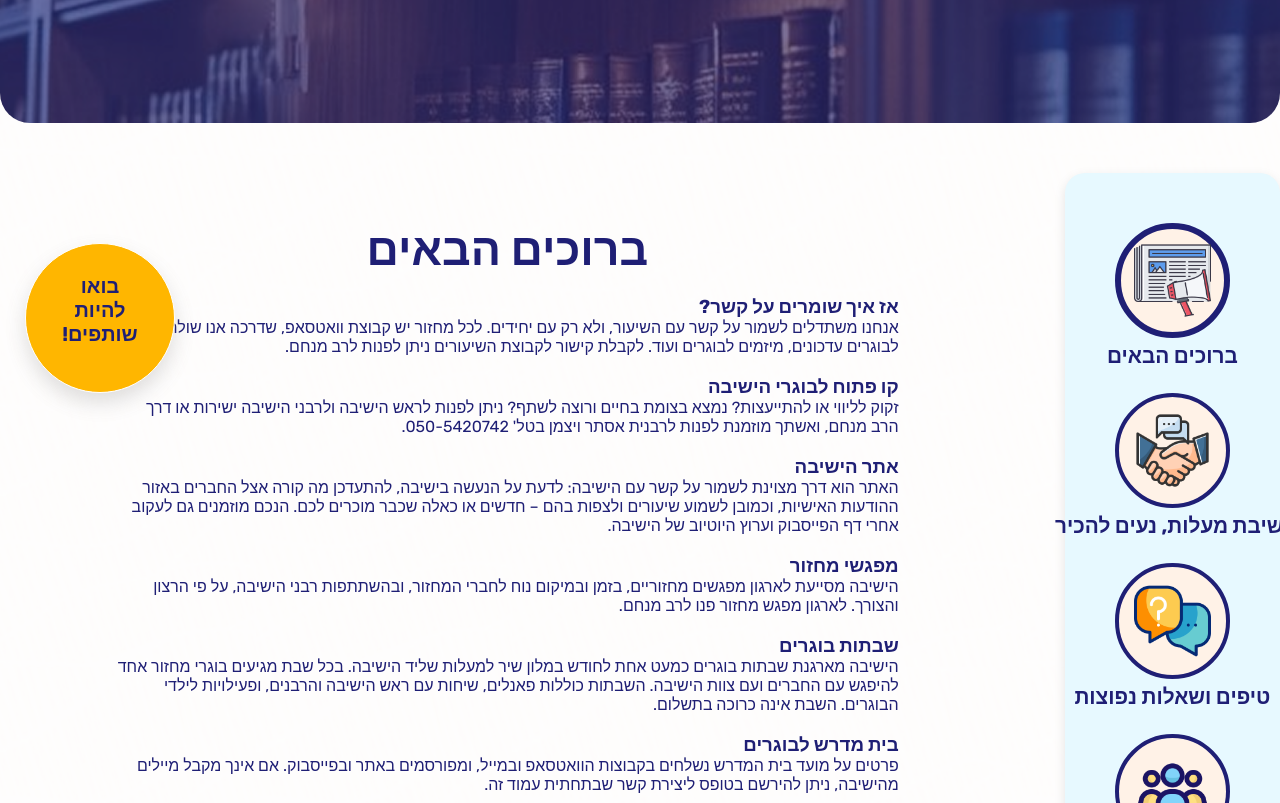
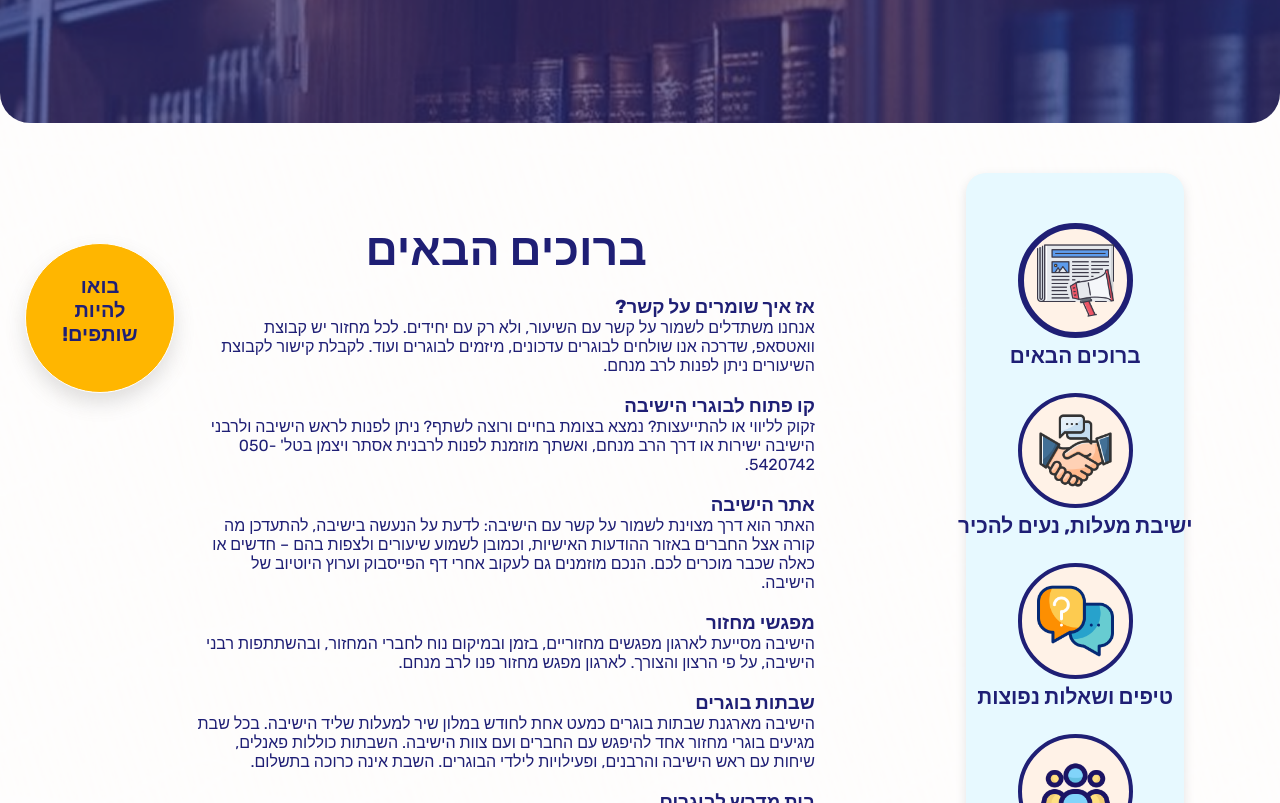
Before and after one commit to yesmalotmedia/yeshivat-malot, a React (Create React App) app: page /Shvushim in a window 1280 px wide. Shown: the part 357-1160 px from the top of the page. Built offline with nearby package versions, Linux system fonts and the light colour scheme; no server answers.

Commit message:
shvushim2 - team

```diff
--- a/src/components/SideMenu.js
+++ b/src/components/SideMenu.js
@@ -21,6 +21,7 @@ export default function SideMenu({
       alignItems: responsive("flex-start", "center", "center"),
       justifyContent: responsive("", "center", "center"),
       gap: 80,
+      flex: 1,
     },
     sideBtnContainer: {
       background: bgColors.lightAzure,
--- a/src/pages/shvushim/Shvushim.js
+++ b/src/pages/shvushim/Shvushim.js
@@ -16,7 +16,7 @@ export default function Shvushim() {
     container: {
       display: "flex",
       marginInline: "auto",
-      width: responsive("", "90%", "100%"),
+      width: responsive("85%", "90%", "100%"),
       flexDirection: responsive("", "column", "column"),
       alignItems: responsive("flex-start", "center", "center"),
       justifyContent: responsive("", "center", "center"),
@@ -27,6 +27,10 @@ export default function Shvushim() {
       marginTop: 10,
       color: colors.darkBlue,
       fontSize: "3.5vw",
+    },
+    contentWrapper: {
+      flex: "2", // שני שלישים מהרוחב
+      minWidth: "500px",
     },
   };
 
@@ -83,19 +87,20 @@ export default function Shvushim() {
           setActiveSection={setActiveSection}
         />
 
-        {/* אנימציית מעבר חלקה */}
+        <div style={styles.contentWrapper}>
           <AnimatePresence mode="wait">
             <motion.div
-            key={activeSection} // גורם לריענון האנימציה עם שינוי המקטע
-            initial={{ opacity: 0, y: 2 }} // אנימציה בהתחלה
-            animate={{ opacity: 1, y: 0 }} // אנימציה בכניסה
-            exit={{ opacity: 0, y: -2 }} // אנימציה ביציאה
-            transition={{ duration: 0.3 }} // משך המעבר
+              key={activeSection} // מרענן את האנימציה בעת החלפת מקטע
+              initial={{ opacity: 0, y: 2 }}
+              animate={{ opacity: 1, y: 0 }}
+              exit={{ opacity: 0, y: -2 }}
+              transition={{ duration: 0.3 }}
             >
               {activeComponent}
             </motion.div>
           </AnimatePresence>
         </div>
+      </div>
     </>
   );
 }
--- a/src/pages/shvushim/Team.js
+++ b/src/pages/shvushim/Team.js
@@ -1,68 +1,106 @@
 import React, { useContext } from "react";
 import { AppContext } from "../../App";
-import { col } from "framer-motion/m";
+import description from "../../data/description";
+import { object } from "framer-motion/m";
 
 export default function Team({ title, titleStyle }) {
-  const { colors } = useContext(AppContext);
+  const { colors, shadow } = useContext(AppContext);
 
   const styles = {
     container: {
       display: "flex",
       flexDirection: "column",
       alignItems: "center",
-      justifyContent: "center",
       width: "85%",
-      padding: 40,
       gap: 20,
       margin: "auto",
       marginTop: 50,
       color: colors.darkBlue,
     },
     title: titleStyle,
+    teamContainer: {
+      display: "flex",
+      flexWrap: "wrap",
+      justifyContent: "center",
+      gap: 30,
+      width: "100%",
+    },
+    item: {
+      display: "flex",
+      flexDirection: "column",
+      alignItems: "center",
+      width: "24%",
+      textAlign: "center",
+      backgroundColor: colors.white,
+      boxShadow: shadow.boxShadow1,
+      padding: 0,
+      borderRadius: 10,
+    },
+    img: {
+      width: "100%",
+      height: "100%",
+      maxHeight: 250,
+      borderRadius: "10px 10px 0 0 ",
+      objectFit: "cover",
+      objectPosition: "25% 30%",
+    },
+    name: {
+      fontSize: "1.3vw",
+      fontWeight: "bold",
+    },
+    description: {
+      fontSize: "1.4vw",
+    },
+    detailsWraper: {
+      padding: 9,
+    },
   };
 
   const contentData = [
     {
-      title: "אז איך שומרים על קשר?",
-      description:
-        "אנחנו משתדלים לשמור על קשר עם השיעור, ולא רק עם יחידים. לכל מחזור יש קבוצת וואטסאפ, שדרכה אנו שולחים לבוגרים עדכונים, מיזמים לבוגרים ועוד. לקבלת קישור לקבוצת השיעורים ניתן לפנות לרב מנחם.",
+      name: "הרב יהושע ויצמן",
+      description: "ראש הישיבה",
+      img: "/gallery3.png",
     },
     {
-      title: "קו פתוח לבוגרי הישיבה",
-      description:
-        "זקוק לליווי או להתייעצות? נמצא בצומת בחיים ורוצה לשתף? ניתן לפנות לראש הישיבה ולרבני הישיבה ישירות או דרך הרב מנחם, ואשתך מוזמנת לפנות לרבנית אסתר ויצמן בטל' 050-5420742.",
+      name: "הרב יהושע ויצמן",
+      description: "ראש הישיבה",
+      img: "/profileHaravWaitsman.png",
     },
     {
-      title: "אתר הישיבה",
-      description:
-        "האתר הוא דרך מצוינת לשמור על קשר עם הישיבה: לדעת על הנעשה בישיבה, להתעדכן מה קורה אצל החברים באזור ההודעות האישיות, וכמובן לשמוע שיעורים ולצפות בהם – חדשים או כאלה שכבר מוכרים לכם. הנכם מוזמנים גם לעקוב אחרי דף הפייסבוק וערוץ היוטיוב של הישיבה.",
+      name: "הרב יהושע ויצמן",
+      description: "ראש הישיבה",
+      img: "/profileHaravWaitsman.png",
     },
     {
-      title: "מפגשי מחזור",
-      description:
-        "הישיבה מסייעת לארגון מפגשים מחזוריים, בזמן ובמיקום נוח לחברי המחזור, ובהשתתפות רבני הישיבה, על פי הרצון והצורך. לארגון מפגש מחזור פנו לרב מנחם.",
+      name: "הרב יהושע ויצמן",
+      description: "ראש הישיבה",
+      img: "/profileHaravWaitsman.png",
     },
     {
-      title: "שבתות בוגרים",
-      description:
-        "הישיבה מארגנת שבתות בוגרים כמעט אחת לחודש במלון שיר למעלות שליד הישיבה. בכל שבת מגיעים בוגרי מחזור אחד להיפגש עם החברים ועם צוות הישיבה. השבתות כוללות פאנלים, שיחות עם ראש הישיבה והרבנים, ופעילויות לילדי הבוגרים. השבת אינה כרוכה בתשלום.",
+      name: "הרב יהושע ויצמן",
+      description: "ראש הישיבה",
+      img: "/profileHaravWaitsman.png",
     },
     {
-      title: "בית מדרש לבוגרים",
-      description:
-        "פרטים על מועד בית המדרש נשלחים בקבוצות הוואטסאפ ובמייל, ומפורסמים באתר ובפייסבוק. אם אינך מקבל מיילים מהישיבה, ניתן להירשם בטופס ליצירת קשר שבתחתית עמוד זה.",
+      name: "הרב יהושע ויצמן",
+      description: "ראש הישיבה",
+      img: "/profileHaravWaitsman.png",
     },
     {
-      title: "דירת בוגרים",
-      description:
-        "הישיבה מציעה דירה מיוחדת לבוגרים הרוצים לבוא וללמוד בישיבה. הדירה בפנימיות הישיבה משופצת ומאובזרת במיוחד, וזמינה עבור הבוגרים ומשפחתם בזמני הלימוד (לא בבין הזמנים). האירוח ללא תשלום. לפרטים נוספים ניתן לפנות לעוזר ראש הישיבה במייל: malot@yesmalot.co.il.",
+      name: "הרב יהושע ויצמן",
+      description: "ראש הישיבה",
+      img: "/profileHaravWaitsman.png",
     },
     {
-      title: "רשמים משבתות בוגרים",
-      description:
-        'היתה שבת מדהימה. החדרים היו מסודרים, האוכל נהדר, והלו"ז נתן אפשרות גם להפגש וגם לשמוע את הרבנים. עצם הרעיון ממש במקום כיון שהוא שומר את הקשר לישיבה, למקום בו למדנו וצמחנו. יישר כח!\n\n' +
-        'היה מקסים, מרגש, מחמם את הלב ומדהים. האווירה מצוינת, ניכר שחשבו על כל פרט. האוכל היה ברמה גבוהה, הלו"ז מאוזן, והחדרים נקיים ומסודרים. התכנים היו מעניינים, והשיח היה עמוק ומשמעותי.\n\n' +
-        "האירוח היה חם ולבבי, התוכן היה מכוון וממלא, ונתן דלק להמשך הדרך. היוזמה מבורכת ונקווה לעוד שבתות כאלה!",
+      name: "הרב יהושע ויצמן",
+      description: "ראש הישיבה",
+      img: "/profileHaravWaitsman.png",
+    },
+    {
+      name: "הרב יהושע ויצמן",
+      description: "ראש הישיבה",
+      img: "/profileHaravWaitsman.png",
     },
   ];
 
@@ -70,12 +108,17 @@ export default function Team({ title, titleStyle }) {
     <div style={styles.container}>
       <h2 style={styles.title}>{title}</h2>
 
-      {contentData.map((e, index) => (
-        <div key={index}>
-          <h3>{e.title}</h3>
-          <p>{e.description}</p>
-        </div>
-      ))}
+      <div style={styles.teamContainer}>
+        {contentData.map((e, index) => (
+          <div key={index} style={styles.item}>
+            <img src={e.img} alt={e.name} style={styles.img} />
+            <div style={styles.detailsWraper}>
+              <div style={styles.name}>{e.name}</div>
+              <div style={styles.description}>{e.description}</div>
+            </div>
+          </div>
+        ))}
+      </div>
     </div>
   );
 }
```
Also changed, not shown: public/profileHaravWaitsman.png (added), public/צילום מסך 2024-12-05 112705.png (added). Lines whose indentation alone changed are shown as unchanged.
